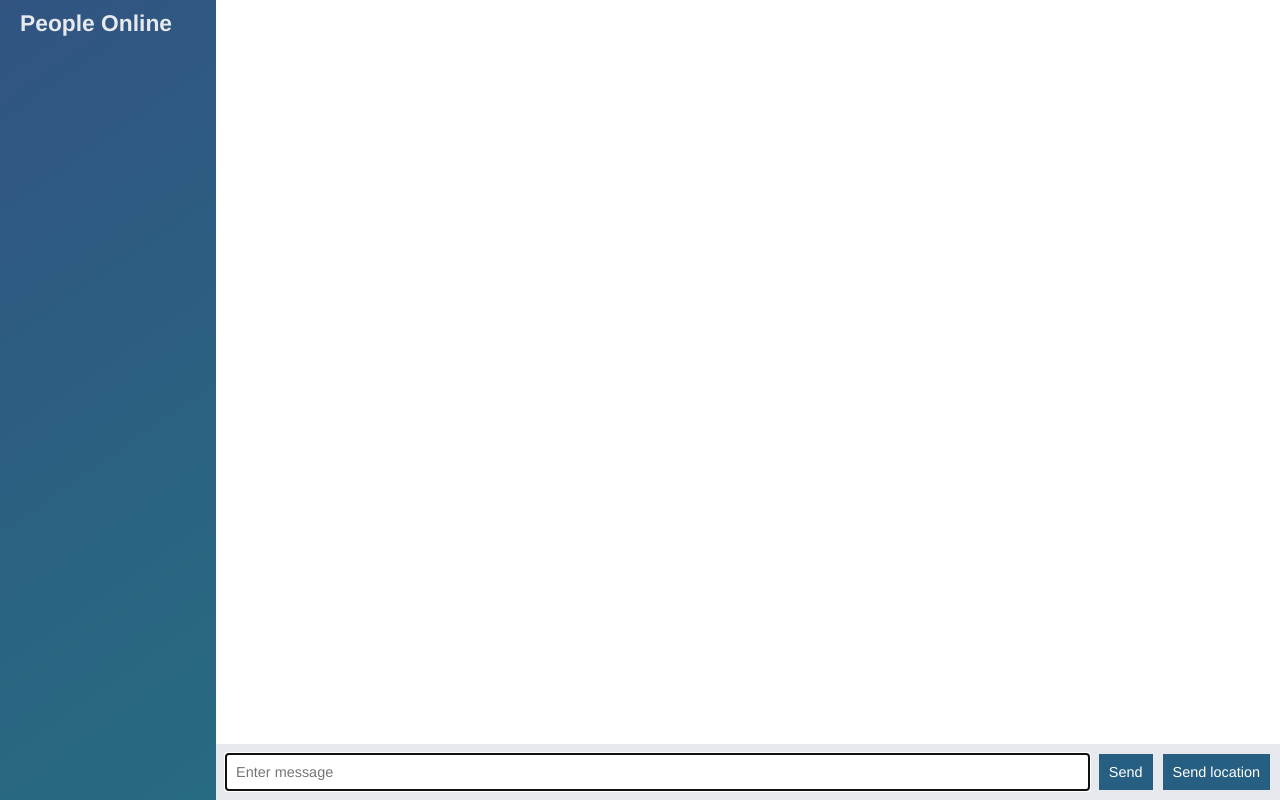
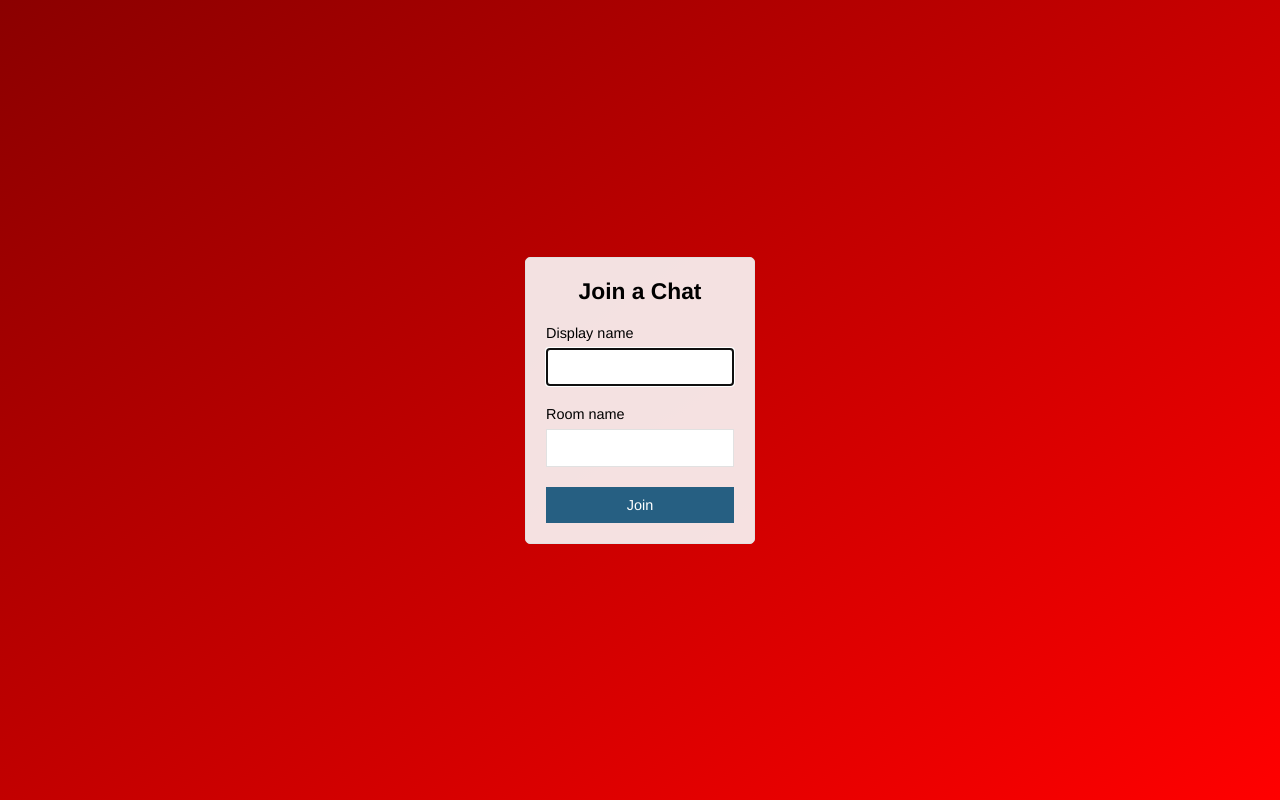
Before and after one commit to TheBCode/node-chat-app, a website: page public/index.html in a window 1280 px wide. Drawn offline with nearby package versions, Linux system fonts and the light colour scheme; no server answers.

Commit message:
Add join page that submits to chat.html

```diff
--- a/public/index.html
+++ b/public/index.html
@@ -3,56 +3,28 @@
 <head>
     <meta charset="UTF-8">
     <link rel="stylesheet" href="css/styles.css">
-    <title>Title</title>
-    <script src="js/libs/jquery-3.2.1.min.js"></script>
+    <title>Join | theChatApp</title>
+    <meta name="viewport" content="width=device-width, initial-scale=1, user-scalable=no">
+
 </head>
-<body class="chat">
-<div class="chat__sidebar">
-    <h3>People Online</h3>
-    <div id="users"></div>
-</div>
-
-<div class="chat__main">
-    <ol id="messages" class="chat__messages">
-    </ol>
-    <div class="chat__footer">
-        <form id="message-form">
-            <input name="message" type="text" placeholder="Enter message" autofocus autocomplete="off"/>
-            <button>Send</button>
+<body class="centered-form">
+    <div class="centered-form__form">
+        <form action="chat.html">
+            <div class="form-field">
+                <h3>Join a Chat</h3>
+            </div>
+            <div class="form-field">
+                <label>Display name</label>
+                <input type="text" name="name" autofocus/>
+            </div>
+            <div class="form-field">
+                <label>Room name</label>
+                <input type="text" name="room"/>
+            </div>
+            <div class="form-field">
+                <button>Join</button>
+            </div>
         </form>
-        <button id="send-location">Send location</button>
     </div>
-</div>
-
-<script id="message-template" type="text/template">
-    <li class="message">
-        <div class="message__title">
-            <h4>{{from}}</h4>
-            <span>{{createdAt}}</span>
-        </div>
-        <div class="message__body">
-            <p>{{text}}</p>
-        </div>
-    </li>
-</script>
-
-<script id="location-message-template" type="text/template">
-    <li class="message">
-        <div class="message__title">
-            <h4>{{from}}</h4>
-            <span>{{createdAt}}</span>
-        </div>
-        <div class="message__body">
-            <p><a href="{{url}}" target="_blank">My Current Location</a></p>
-        </div>
-    </li>
-</script>
-
-
-<script src="js/libs/mustache.js"></script>
-<script src="js/libs/moment.js"></script>
-<script src="socket.io/socket.io.js"></script>
-<script src="js/index.js"></script>
-
 </body>
 </html>
```
Also changed, not shown: public/chat.html (added, +59 -0 lines), public/js/chat.js (renamed from public/js/index.js).
